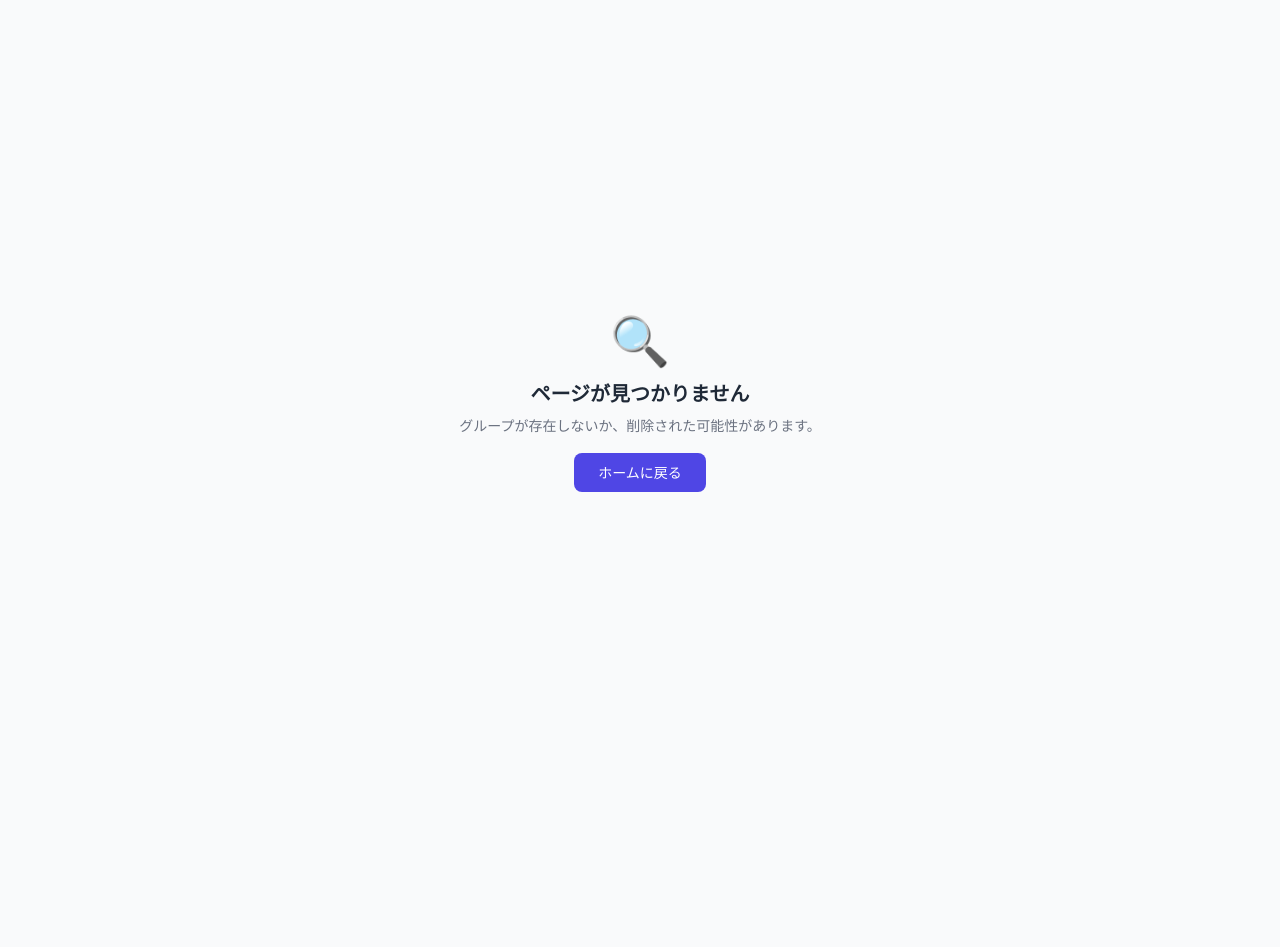
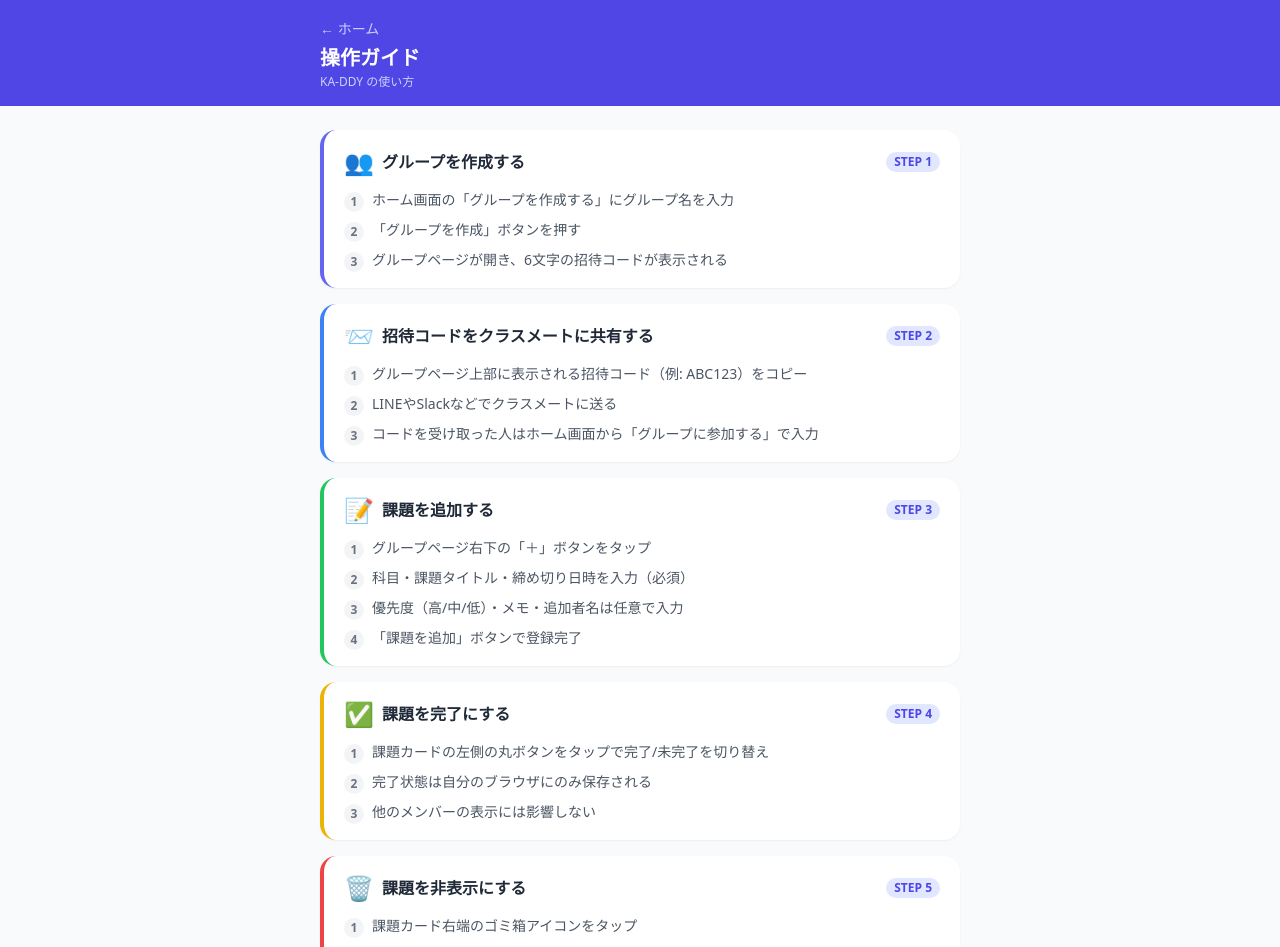
Before and after one commit to ginbee6/kadai-share, a Next.js app: page /guide in a window 1280 px wide. Before the commit this address had no page. Shown: the top 947 px of the page. Before the commit the page ends 800 px from the top, so only its background shows below. Built offline with nearby package versions, Linux system fonts and the light colour scheme.

Commit message:
feat: 操作ガイドページを追加

```diff
--- /dev/null
+++ b/app/guide/page.tsx
@@ -0,0 +1,160 @@
+import Link from 'next/link'
+
+const steps = [
+  {
+    icon: '👥',
+    title: 'グループを作成する',
+    color: 'border-indigo-500',
+    items: [
+      'ホーム画面の「グループを作成する」にグループ名を入力',
+      '「グループを作成」ボタンを押す',
+      'グループページが開き、6文字の招待コードが表示される',
+    ],
+  },
+  {
+    icon: '📨',
+    title: '招待コードをクラスメートに共有する',
+    color: 'border-blue-500',
+    items: [
+      'グループページ上部に表示される招待コード（例: ABC123）をコピー',
+      'LINEやSlackなどでクラスメートに送る',
+      'コードを受け取った人はホーム画面から「グループに参加する」で入力',
+    ],
+  },
+  {
+    icon: '📝',
+    title: '課題を追加する',
+    color: 'border-green-500',
+    items: [
+      'グループページ右下の「＋」ボタンをタップ',
+      '科目・課題タイトル・締め切り日時を入力（必須）',
+      '優先度（高/中/低）・メモ・追加者名は任意で入力',
+      '「課題を追加」ボタンで登録完了',
+    ],
+  },
+  {
+    icon: '✅',
+    title: '課題を完了にする',
+    color: 'border-yellow-500',
+    items: [
+      '課題カードの左側の丸ボタンをタップで完了/未完了を切り替え',
+      '完了状態は自分のブラウザにのみ保存される',
+      '他のメンバーの表示には影響しない',
+    ],
+  },
+  {
+    icon: '🗑️',
+    title: '課題を非表示にする',
+    color: 'border-red-500',
+    items: [
+      '課題カード右端のゴミ箱アイコンをタップ',
+      '自分の画面からのみ消える（他のメンバーには表示される）',
+      'グループから課題を完全に削除するわけではない',
+    ],
+  },
+  {
+    icon: '📅',
+    title: 'マイカレンダーを使う',
+    color: 'border-purple-500',
+    items: [
+      'ホーム画面の「マイカレンダーを見る」をタップ',
+      '参加中の全グループの締め切りが1つのカレンダーに表示される',
+      '色の意味：🔴 3日以内 / 🟡 7日以内 / 🟢 余裕あり / ⚫ 期限超過',
+      '日付をタップするとその日の課題一覧が表示される',
+    ],
+  },
+  {
+    icon: '📱',
+    title: 'スマホのホーム画面に追加する',
+    color: 'border-pink-500',
+    items: [
+      '【iPhone】Safariでアプリを開き、共有ボタン→「ホーム画面に追加」',
+      '【Android】Chromeでアプリを開き、メニュー→「ホーム画面に追加」',
+      'アプリのように使えるようになる',
+    ],
+  },
+  {
+    icon: '🔁',
+    title: '複数グループを管理する',
+    color: 'border-orange-500',
+    items: [
+      '訪問したグループはホーム画面に自動で一覧表示される（最大10件）',
+      '各グループをタップするだけで切り替えられる',
+      '不要なグループは「×」ボタンで一覧から削除できる',
+    ],
+  },
+]
+
+export default function GuidePage() {
+  return (
+    <div className="min-h-screen bg-gray-50">
+      {/* ヘッダー */}
+      <div className="bg-indigo-600 text-white">
+        <div className="max-w-2xl mx-auto px-4 py-4">
+          <Link href="/" className="text-indigo-200 hover:text-white text-sm">
+            ← ホーム
+          </Link>
+          <h1 className="text-xl font-bold mt-1">操作ガイド</h1>
+          <p className="text-indigo-200 text-xs mt-0.5">KA-DDY の使い方</p>
+        </div>
+      </div>
+
+      <div className="max-w-2xl mx-auto px-4 py-6 space-y-4 pb-12">
+        {steps.map((step, i) => (
+          <div
+            key={i}
+            className={`bg-white rounded-2xl border-l-4 ${step.color} shadow-sm overflow-hidden`}
+          >
+            <div className="px-5 py-4">
+              <div className="flex items-center gap-2 mb-3">
+                <span className="text-2xl">{step.icon}</span>
+                <h2 className="font-bold text-gray-800">{step.title}</h2>
+                <span className="ml-auto text-xs bg-indigo-100 text-indigo-600 font-bold px-2 py-0.5 rounded-full">
+                  STEP {i + 1}
+                </span>
+              </div>
+              <ol className="space-y-2">
+                {step.items.map((item, j) => (
+                  <li key={j} className="flex items-start gap-2 text-sm text-gray-600">
+                    <span className="flex-shrink-0 w-5 h-5 bg-gray-100 text-gray-500 rounded-full flex items-center justify-center text-xs font-bold mt-0.5">
+                      {j + 1}
+                    </span>
+                    {item}
+                  </li>
+                ))}
+              </ol>
+            </div>
+          </div>
+        ))}
+
+        {/* カラー凡例 */}
+        <div className="bg-white rounded-2xl shadow-sm p-5">
+          <h2 className="font-bold text-gray-800 mb-3">⚠️ 締め切りの色の見方</h2>
+          <div className="space-y-2">
+            {[
+              { color: 'bg-red-500', label: '3日以内', desc: '急いで取り組もう' },
+              { color: 'bg-yellow-400', label: '7日以内', desc: 'そろそろ準備を' },
+              { color: 'bg-green-500', label: '7日以上', desc: '余裕あり' },
+              { color: 'bg-gray-400', label: '期限超過', desc: '期限を過ぎています' },
+            ].map(({ color, label, desc }) => (
+              <div key={label} className="flex items-center gap-3">
+                <span className={`w-3 h-3 rounded-full flex-shrink-0 ${color}`} />
+                <span className="text-sm font-medium text-gray-700 w-20">{label}</span>
+                <span className="text-sm text-gray-400">{desc}</span>
+              </div>
+            ))}
+          </div>
+        </div>
+
+        <div className="text-center pt-2">
+          <Link
+            href="/"
+            className="bg-indigo-600 text-white px-8 py-3 rounded-xl font-medium hover:bg-indigo-700 transition-colors inline-block"
+          >
+            さっそく使ってみる →
+          </Link>
+        </div>
+      </div>
+    </div>
+  )
+}
--- a/app/page.tsx
+++ b/app/page.tsx
@@ -21,12 +21,20 @@ export default function Home() {
           <p className="text-gray-400 text-sm">
             クラスの課題・締め切りをみんなで共有しよう
           </p>
-          <Link
-            href="/calendar"
-            className="inline-flex items-center gap-1.5 mt-4 bg-gray-900 border border-indigo-700 text-indigo-400 text-sm font-medium px-4 py-2 rounded-full hover:bg-gray-800 transition-colors"
-          >
-            📅 マイカレンダーを見る
-          </Link>
+          <div className="flex items-center justify-center gap-3 mt-4">
+            <Link
+              href="/calendar"
+              className="inline-flex items-center gap-1.5 bg-gray-900 border border-indigo-700 text-indigo-400 text-sm font-medium px-4 py-2 rounded-full hover:bg-gray-800 transition-colors"
+            >
+              📅 カレンダー
+            </Link>
+            <Link
+              href="/guide"
+              className="inline-flex items-center gap-1.5 bg-gray-900 border border-gray-700 text-gray-400 text-sm font-medium px-4 py-2 rounded-full hover:bg-gray-800 transition-colors"
+            >
+              📖 使い方
+            </Link>
+          </div>
         </div>
         <JoinCreateGroup />
       </div>
--- a/components/GroupHeader.tsx
+++ b/components/GroupHeader.tsx
@@ -30,6 +30,9 @@ export default function GroupHeader({ group }: Props) {
           <Link href="/calendar" className="text-indigo-200 hover:text-white transition-colors text-sm">
             📅 カレンダー
           </Link>
+          <Link href="/guide" className="text-indigo-200 hover:text-white transition-colors text-sm">
+            📖 使い方
+          </Link>
         </div>
         <h1 className="text-xl font-bold mb-2">{group.name}</h1>
         <div className="flex items-center gap-2 flex-wrap">
```
